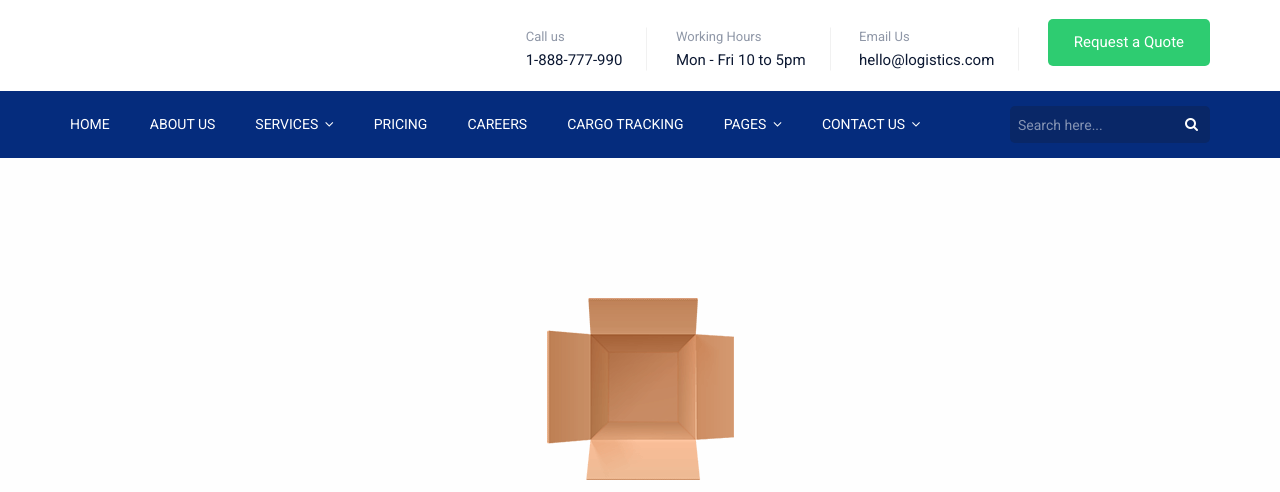
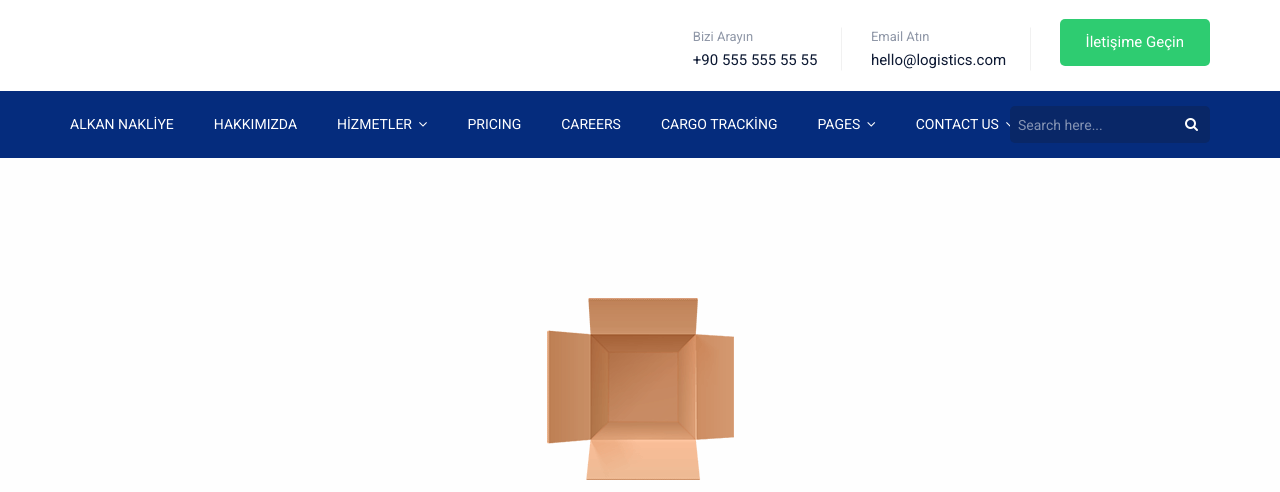
Before and after one commit to ykguleriu/mover, a plain HTML site: page 404.html in a window 1280 px wide. Shown: the top 492 px of the page. Drawn offline with nearby package versions, Linux system fonts and the light colour scheme; some packages are replaced by stand-ins of ours.

Commit message:
Update 404.html

```diff
--- a/404.html
+++ b/404.html
@@ -1,5 +1,5 @@
 <!DOCTYPE html>
-<html lang="en">
+<html lang="tr">
     <head>
         <meta charset="utf-8">
         <meta http-equiv="X-UA-Compatible" content="IE=edge">
@@ -7,7 +7,7 @@
 
         <link rel="icon" href="img/fav-icon.png" type="image/x-icon" />
         <!-- The above 3 meta tags *must* come first in the head; any other head content must come *after* these tags -->
-        <title>Start.ly — Logistics, Cargo & Courier Website Template</title>
+        <title>Alkan Nakliye</title>
 
         <!-- Icon css link -->
         <link href="css/font-awesome.min.css" rel="stylesheet">
@@ -41,19 +41,15 @@
                     </div>
                     <div class="pull-right">
                         <div class="header_c_text">
-                            <h5>Call us</h5>
-                            <h4>1-888-777-990</h4>
+                            <h5>Bizi Arayın</h5>
+                            <h4>+90 555 555 55 55</h4>
                         </div>
                         <div class="header_c_text">
-                            <h5>Working Hours</h5>
-                            <h4>Mon - Fri  10 to 5pm</h4>
-                        </div>
-                        <div class="header_c_text">
-                            <h5>Email Us</h5>
+                            <h5>Email Atın</h5>
                             <h4>hello@logistics.com</h4>
                         </div>
                         <div class="header_c_text">
-                            <a class="quote_btn" href="request-quote.html">Request a Quote</a>
+                            <a class="quote_btn" href="request-quote.html">İletişime Geçin</a>
                         </div>
                     </div>
                 </div>
@@ -74,10 +70,10 @@
                         <!-- Collect the nav links, forms, and other content for toggling -->
                         <div class="collapse navbar-collapse" id="bs-example-navbar-collapse-1">
                             <ul class="nav navbar-nav">
-                                <li><a href="index.html">Home</a></li>
-                                <li><a href="about.html">About Us</a></li>
+                                <li><a href="index.html">Alkan Nakliye</a></li>
+                                <li><a href="about.html">Hakkımızda</a></li>
                                 <li class="dropdown submenu">
-                                   <a href="#" class="dropdown-toggle" data-toggle="dropdown" role="button" aria-haspopup="true" aria-expanded="false">Services <i class="fa fa-angle-down" aria-hidden="true"></i></a>
+                                   <a href="#" class="dropdown-toggle" data-toggle="dropdown" role="button" aria-haspopup="true" aria-expanded="false">Hizmetler <i class="fa fa-angle-down" aria-hidden="true"></i></a>
                                     <ul class="dropdown-menu">
                                         <li><a href="service.html">Services List</a></li>
                                         <li><a href="service-detail.html">Service Details One</a></li>
```
